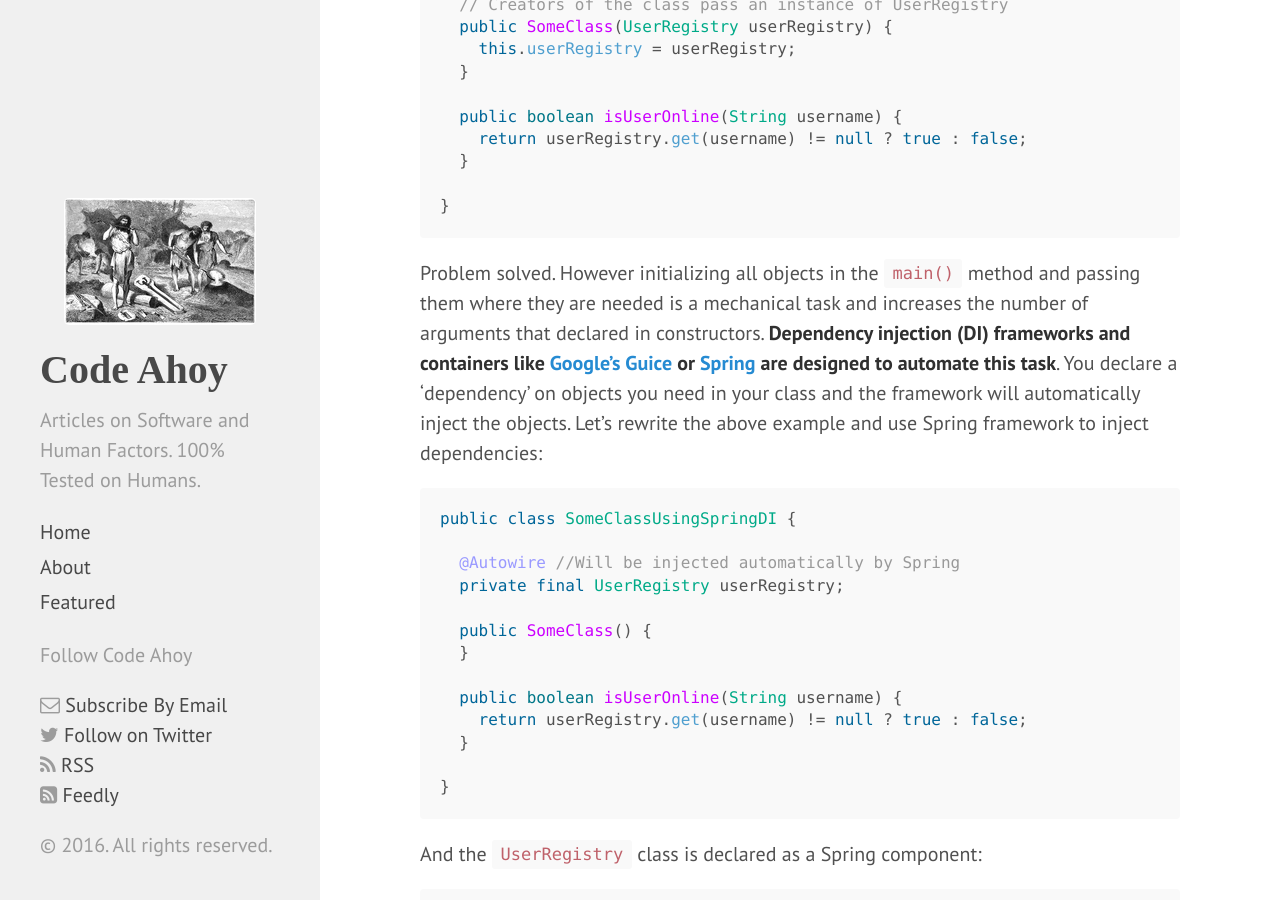
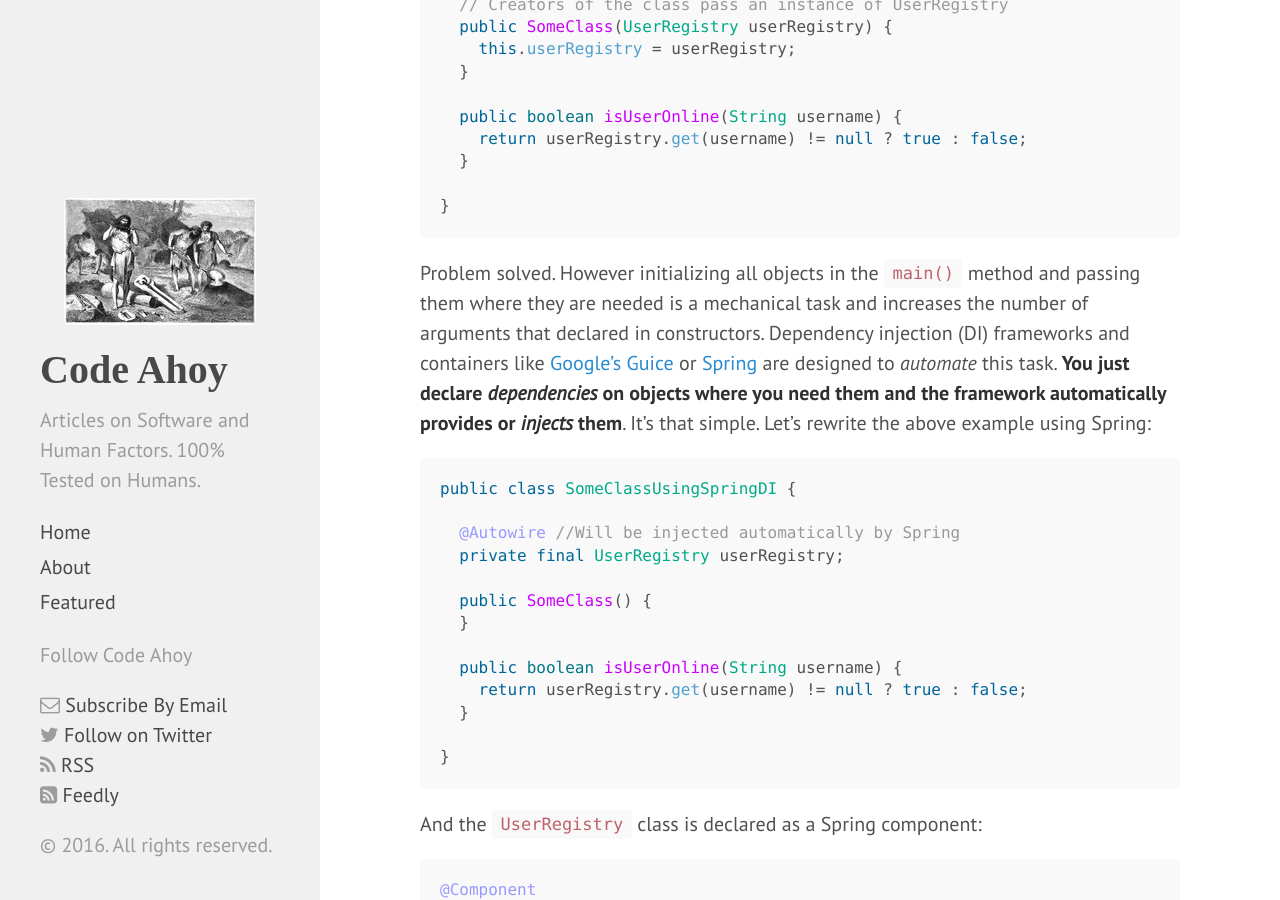
Before and after one commit to talk2viren/umermansoor.github.io, a Jekyll site: the page built from _posts/2016-05-27-avoid-singletons-to-write-testable-code.md, in a window 1280 px wide and 900 px high, scrolled down 1917 px. Built offline with Jekyll 4.4.1, drawn with Linux system fonts in a browser that asks for light colours; nearby versions of some CDN libraries; a script that is not in the unit is left out; comment, search, counter and statistics services are not loaded.

Commit message:
fixed typo

````diff
--- a/_posts/2016-05-27-avoid-singletons-to-write-testable-code.md
+++ b/_posts/2016-05-27-avoid-singletons-to-write-testable-code.md
@@ -53,7 +53,7 @@ public class SomeClassUsingDependencyInjection {
 }
 ```
 
-Problem solved. However initializing all objects in the `main()` method and passing them where they are needed is a mechanical task and increases the number of arguments that declared in constructors. **Dependency injection (DI) frameworks and containers like [Google's Guice](https://github.com/google/guice) or [Spring](http://docs.spring.io/autorepo/docs/spring/3.2.x/spring-framework-reference/html/beans.html) are designed to automate this task**. You declare a 'dependency' on objects you need in your class and the framework will automatically inject the objects. Let's rewrite the above example and use Spring framework to inject dependencies:
+Problem solved. However initializing all objects in the `main()` method and passing them where they are needed is a mechanical task and increases the number of arguments that declared in constructors. Dependency injection (DI) frameworks and containers like [Google's Guice](https://github.com/google/guice) or [Spring](http://docs.spring.io/autorepo/docs/spring/3.2.x/spring-framework-reference/html/beans.html) are designed to *automate* this task. **You just declare *dependencies* on objects where you need them and the framework automatically provides or *injects* them**. It's that simple. Let's rewrite the above example using Spring:
 
 ```java
 public class SomeClassUsingSpringDI {
````
